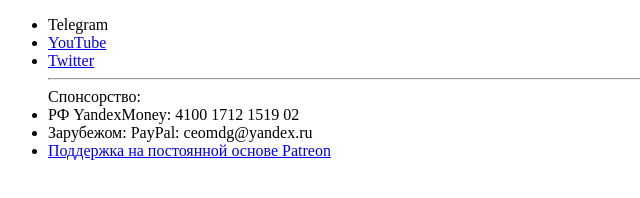
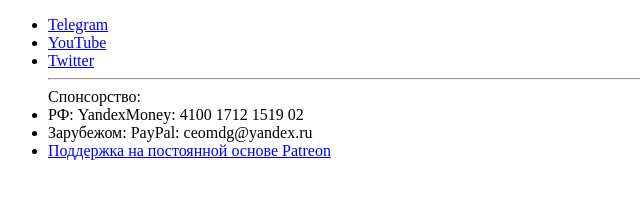
Before and after one commit to RusRachman/Milmax-link, a plain HTML site: page index.html in a window 1280 px wide. Shown: the full height of the page, 0-640 px from the left. Drawn offline with Linux system fonts and the light colour scheme.

Commit message:
Update index.html

```diff
--- a/index.html
+++ b/index.html
@@ -8,12 +8,12 @@
 
  <body>
    <ul>
-      <li><a href="https://t.me/PotapenkoDmitry/"></a>Telegram</li>
+      <li><a href="https://t.me/PotapenkoDmitry/">Telegram</a></li>
       <li><a href="https://youtube.com/c/PotapenkoDmitry/">YouTube</a></li>
       <li><a href="https://twitter.com/DmitryPotapenko/">Twitter</a></li>
       <hr>
       Спонсорство:
-      <li>РФ YandexMoney: 4100 1712 1519 02</li>
+      <li>РФ: YandexMoney: 4100 1712 1519 02</li>
       <li>Зарубежом: PayPal: ceomdg@yandex.ru</li>
       <li><a href="https://www.patreon.com/Potapenko">Поддержка на постоянной основе Patreon</a></li>
    </ul>
```
